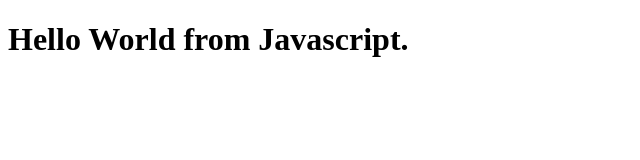
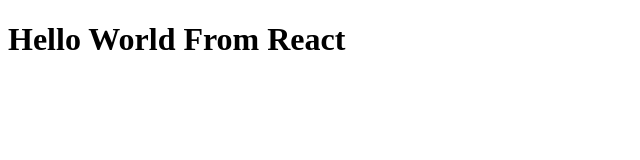
Before and after one commit to nishant30/namaste-react, a plain HTML site: page index.html in a window 1280 px wide. Shown: the whole page, without its empty margins (0-640 px from the left). Drawn offline with nearby package versions, Linux system fonts and the light colour scheme.

Commit message:
render using react

```diff
--- a/index.html
+++ b/index.html
@@ -6,15 +6,19 @@
     <title>Namaste React</title>
 </head>
 <body>
-    <div id="root">
-        <!-- <h1>Hello World!</h1> -->
-         <script>
-            const heading = document.createElement("h1");
-            heading.innerHTML = "Hello World from Javascript.";
+    <div id="root"></div>
 
-            const root = document.getElementById("root");
-            root.appendChild(heading);
-         </script>
-    </div>
+
+    <script crossorigin src="https://unpkg.com/react@18/umd/react.development.js"></script>
+    <script crossorigin src="https://unpkg.com/react-dom@18/umd/react-dom.development.js"></script>
+
+    <script>
+        const heading = React.createElement("h1",{},"Hello World From React");
+
+        const root = ReactDOM.createRoot(document.getElementById("root"));
+
+        root.render(heading);
+
+    </script>
 </body>
 </html>
```
